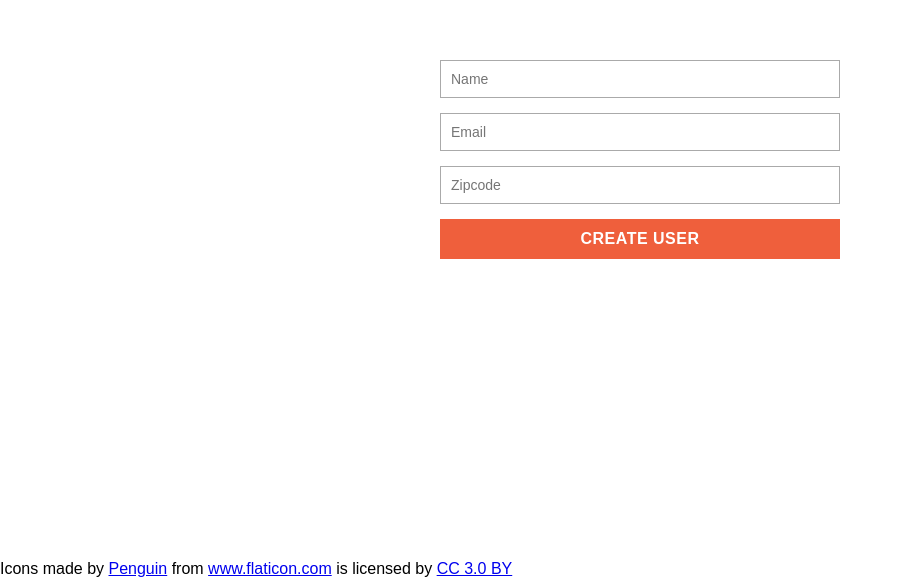
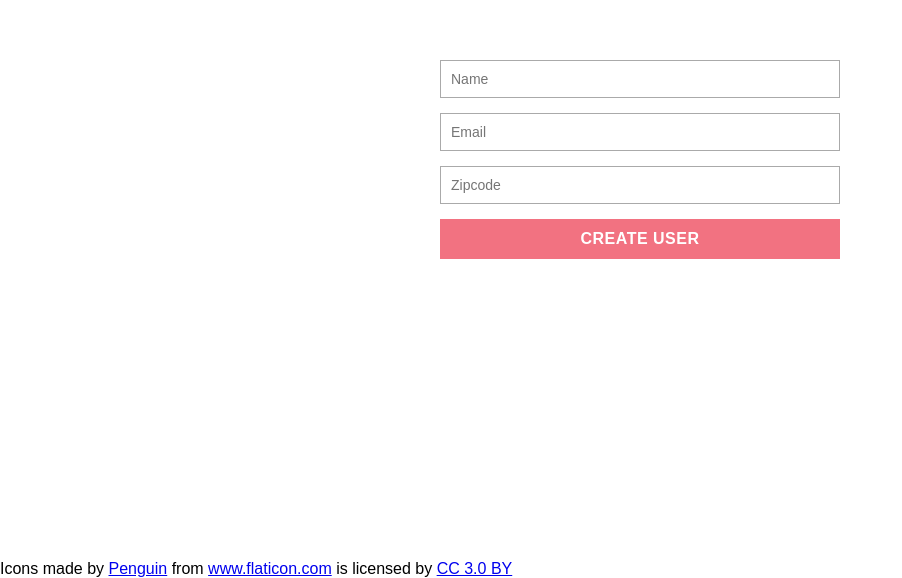
Before and after one commit to alonecuzzo/pinguino, a React (Create React App) app: page / in a window 1280 px wide. Shown: the part 240-818 px from the top of the page, without its empty margins (0-902 px from the left). Built offline with nearby package versions, Linux system fonts and the light colour scheme.

Commit message:
updating button color

```diff
--- a/src/UserCreationForm.css
+++ b/src/UserCreationForm.css
@@ -21,9 +21,9 @@
 .user-creation--button {
   text-decoration: none;
   padding: 10px;
-  border: 1px solid #ef5f3c;
+  border: 1px solid #F27281;
   color: white;
-  background: #ef5f3c;
+  background: #F27281;
   text-align: center;
   font-weight: 700;
   text-transform: uppercase;
```
